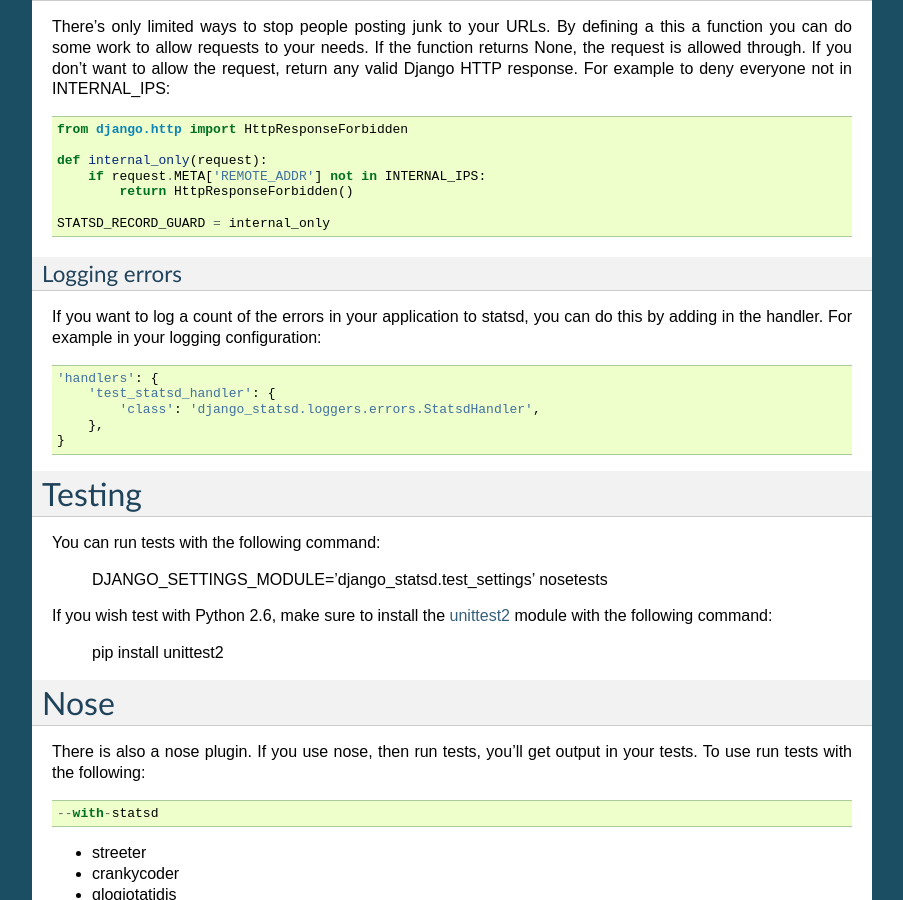
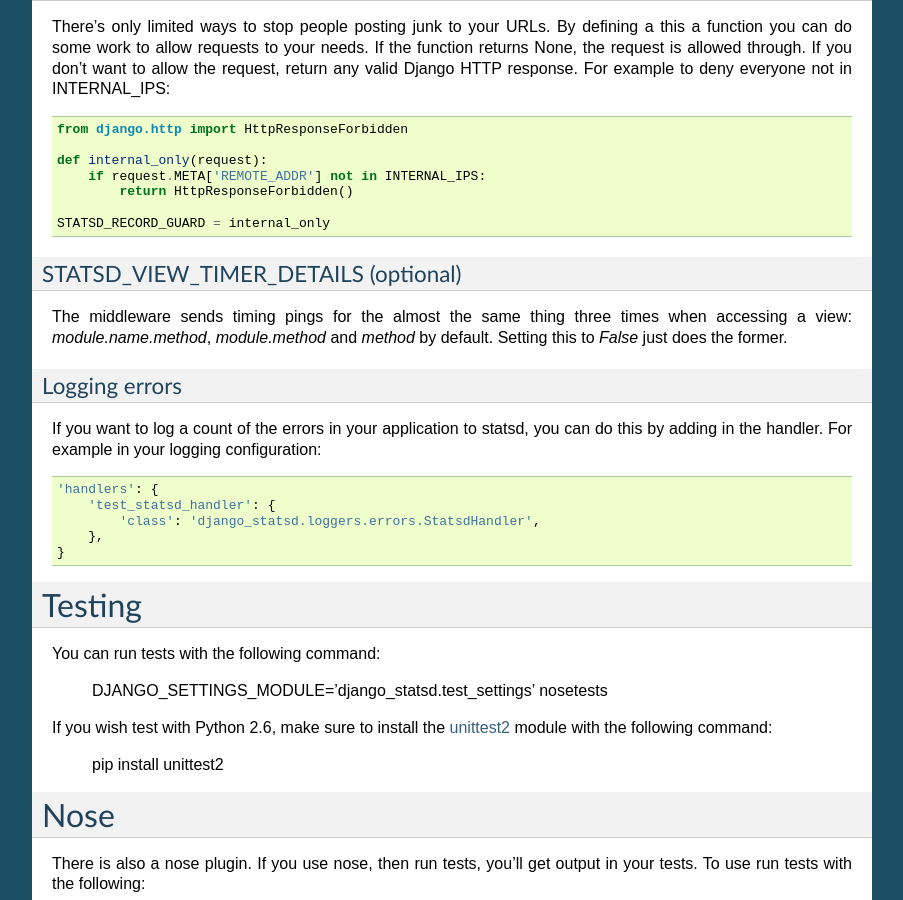
Before and after one commit to django-statsd/django-statsd, a Sphinx documentation site: the page built from docs/index.rst, in a window 1280 px wide and 900 px high, scrolled down 5665 px. Shown: the whole window, without its empty margins (198-1101 px from the left). Built offline with Sphinx 7.4.7, drawn with Linux system fonts in a browser that asks for light colours; some of the changed text lies outside the part shown.

Commit message:
pull #42 from jsocol, redone

```diff
--- a/docs/index.rst
+++ b/docs/index.rst
@@ -326,6 +326,13 @@ everyone not in INTERNAL_IPS::
 
         STATSD_RECORD_GUARD = internal_only
 
+STATSD_VIEW_TIMER_DETAILS (optional)
+~~~~~~~~~~~~~~~~~~~~~~~~~~~~~~~~~~~~
+
+The middleware sends timing pings for the almost the same thing three times
+when accessing a view: `module.name.method`, `module.method` and `method` by
+default. Setting this to `False` just does the former.
+
 Logging errors
 ~~~~~~~~~~~~~~
 
```
Also changed, not shown: 1 other file.
